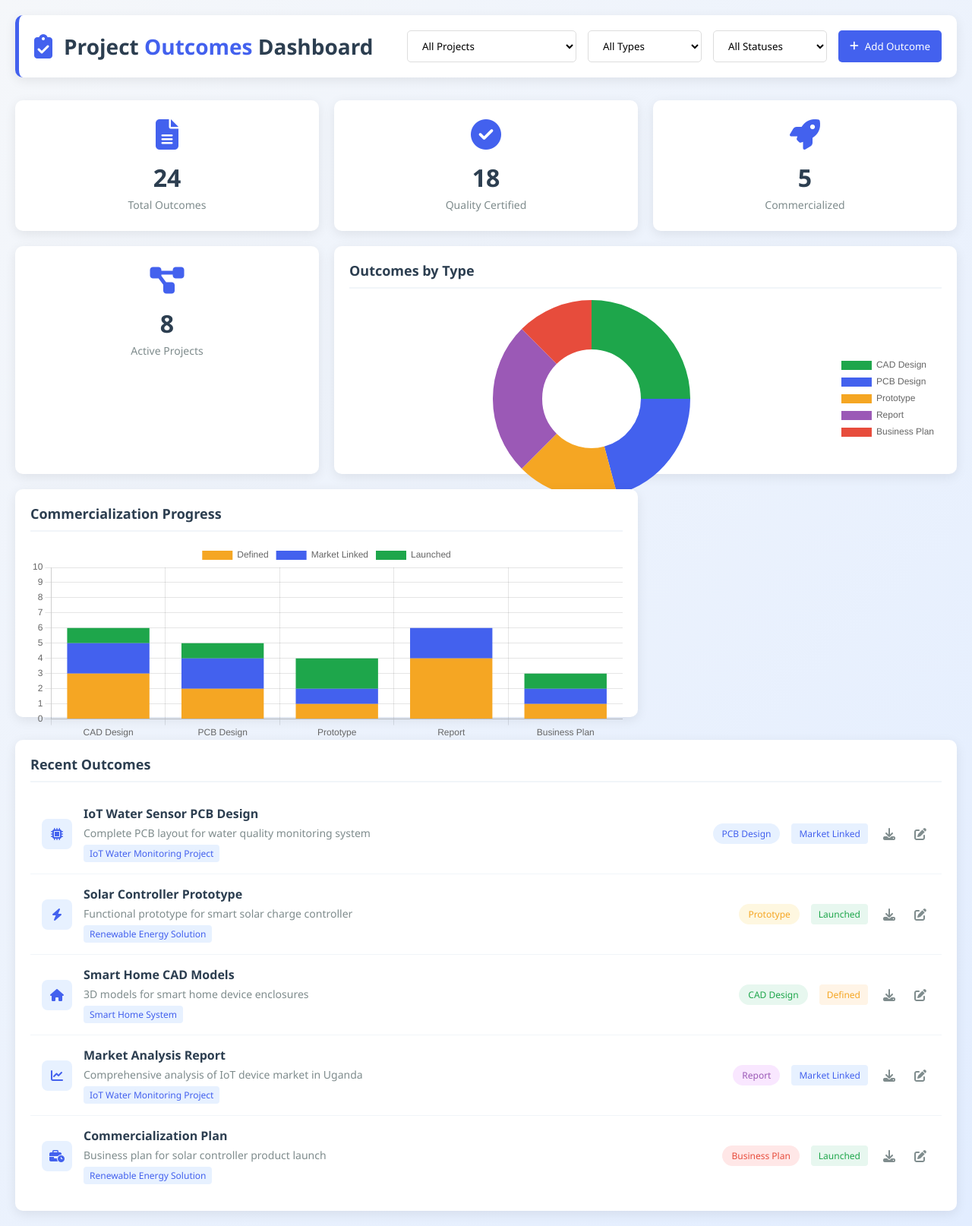
After one commit to MusinguziJ/capstone-project, a Django app: page /projects/outcomes/ in a window 1280 px wide. The commit adds this page. Shown: the whole page at 76% size. Run offline with Django 5.2, Linux system fonts and the light colour scheme; the visitor is signed in with stand-in values (Sample User, id 1).

Commit message:
outcomes dashbpard added

```diff
--- /dev/null
+++ b/projects/templates/projects/outcomes_dashboard.html
@@ -0,0 +1,576 @@
+<!DOCTYPE html>
+<html lang="en">
+<head>
+    <meta charset="UTF-8">
+    <meta name="viewport" content="width=device-width, initial-scale=1.0">
+    <title>Project Outcomes Management</title>
+    <link rel="stylesheet" href="https://cdnjs.cloudflare.com/ajax/libs/font-awesome/6.4.0/css/all.min.css">
+    <script src="https://cdn.jsdelivr.net/npm/chart.js"></script>
+    <style>
+        * {
+            margin: 0;
+            padding: 0;
+            box-sizing: border-box;
+            font-family: 'Segoe UI', Tahoma, Geneva, Verdana, sans-serif;
+        }
+
+        body {
+            background: linear-gradient(135deg, #f5f7fa 0%, #e2edff 100%);
+            color: #2c3e50;
+            min-height: 100vh;
+            padding: 20px;
+        }
+
+        .container {
+            max-width: 1400px;
+            margin: 0 auto;
+        }
+
+        header {
+            display: flex;
+            justify-content: space-between;
+            align-items: center;
+            margin-bottom: 30px;
+            padding: 20px;
+            background: white;
+            border-radius: 10px;
+            box-shadow: 0 4px 15px rgba(0, 0, 0, 0.08);
+            border-left: 5px solid #4361ee;
+        }
+
+        .logo {
+            display: flex;
+            align-items: center;
+        }
+
+        .logo i {
+            font-size: 32px;
+            color: #4361ee;
+            margin-right: 15px;
+        }
+
+        .logo h1 {
+            font-weight: 700;
+            color: #2c3e50;
+            font-size: 28px;
+        }
+
+        .logo span {
+            color: #4361ee;
+        }
+
+        .filters {
+            display: flex;
+            gap: 15px;
+        }
+
+        select, button {
+            padding: 10px 15px;
+            border: 1px solid #ddd;
+            border-radius: 5px;
+            background: white;
+            font-weight: 500;
+            cursor: pointer;
+            transition: all 0.3s ease;
+        }
+
+        select {
+            min-width: 150px;
+        }
+
+        button {
+            background: #4361ee;
+            color: white;
+            border: none;
+            display: flex;
+            align-items: center;
+            gap: 8px;
+        }
+
+        button:hover {
+            background: #3a56d4;
+            transform: translateY(-2px);
+            box-shadow: 0 4px 8px rgba(67, 97, 238, 0.2);
+        }
+
+        .dashboard {
+            display: grid;
+            grid-template-columns: repeat(auto-fit, minmax(300px, 1fr));
+            gap: 20px;
+            margin-bottom: 30px;
+        }
+
+        .card {
+            background: white;
+            border-radius: 10px;
+            padding: 20px;
+            box-shadow: 0 4px 15px rgba(0, 0, 0, 0.08);
+            transition: transform 0.3s ease;
+        }
+
+        .card:hover {
+            transform: translateY(-5px);
+        }
+
+        .stat-card {
+            display: flex;
+            flex-direction: column;
+            align-items: center;
+            text-align: center;
+            padding: 25px 15px;
+        }
+
+        .stat-card i {
+            font-size: 40px;
+            margin-bottom: 15px;
+            color: #4361ee;
+        }
+
+        .stat-card h2 {
+            font-size: 32px;
+            margin-bottom: 5px;
+            color: #2c3e50;
+        }
+
+        .stat-card p {
+            color: #7f8c8d;
+            font-size: 14px;
+        }
+
+        .chart-container {
+            position: relative;
+            height: 300px;
+            grid-column: span 2;
+        }
+
+        h3 {
+            margin-bottom: 15px;
+            color: #2c3e50;
+            font-size: 18px;
+            padding-bottom: 10px;
+            border-bottom: 2px solid #f1f5f9;
+        }
+
+        .outcomes-list {
+            margin-top: 30px;
+        }
+
+        .outcome-item {
+            display: flex;
+            justify-content: space-between;
+            align-items: center;
+            padding: 15px;
+            border-bottom: 1px solid #f1f5f9;
+            transition: background 0.3s ease;
+        }
+
+        .outcome-item:hover {
+            background: #f8fafc;
+        }
+
+        .outcome-item:last-child {
+            border-bottom: none;
+        }
+
+        .outcome-info {
+            display: flex;
+            align-items: center;
+            flex: 1;
+        }
+
+        .outcome-icon {
+            width: 40px;
+            height: 40px;
+            border-radius: 8px;
+            background: #e7f1ff;
+            display: flex;
+            align-items: center;
+            justify-content: center;
+            margin-right: 15px;
+            color: #4361ee;
+        }
+
+        .outcome-details {
+            flex: 1;
+        }
+
+        .outcome-title {
+            font-weight: 600;
+            color: #2c3e50;
+            margin-bottom: 5px;
+        }
+
+        .outcome-desc {
+            color: #7f8c8d;
+            font-size: 14px;
+            margin-bottom: 5px;
+        }
+
+        .outcome-project {
+            font-size: 12px;
+            color: #4361ee;
+            background: #e7f1ff;
+            padding: 3px 8px;
+            border-radius: 4px;
+            display: inline-block;
+        }
+
+        .outcome-meta {
+            display: flex;
+            align-items: center;
+            gap: 15px;
+        }
+
+        .outcome-type {
+            padding: 5px 12px;
+            border-radius: 20px;
+            font-size: 12px;
+            font-weight: 500;
+        }
+
+        .type-cad {
+            background: #e7f7ef;
+            color: #1ea64b;
+        }
+
+        .type-pcb {
+            background: #e7f1ff;
+            color: #4361ee;
+        }
+
+        .type-prototype {
+            background: #fef7e0;
+            color: #f5a623;
+        }
+
+        .type-report {
+            background: #f9e7ff;
+            color: #9b59b6;
+        }
+
+        .type-business {
+            background: #ffe7e7;
+            color: #e74c3c;
+        }
+
+        .commercial-status {
+            font-size: 12px;
+            padding: 5px 10px;
+            border-radius: 4px;
+            font-weight: 500;
+        }
+
+        .status-defined {
+            background: #fff4e6;
+            color: #f5a623;
+        }
+
+        .status-linked {
+            background: #e7f1ff;
+            color: #4361ee;
+        }
+
+        .status-launched {
+            background: #e7f7ef;
+            color: #1ea64b;
+        }
+
+        .action-btn {
+            background: none;
+            border: none;
+            color: #7f8c8d;
+            cursor: pointer;
+            font-size: 16px;
+            padding: 5px;
+            transition: color 0.3s ease;
+        }
+
+        .action-btn:hover {
+            color: #4361ee;
+        }
+
+        @media (max-width: 768px) {
+            .dashboard {
+                grid-template-columns: 1fr;
+            }
+
+            .chart-container {
+                grid-column: span 1;
+            }
+
+            header {
+                flex-direction: column;
+                gap: 15px;
+            }
+
+            .filters {
+                width: 100%;
+                flex-wrap: wrap;
+            }
+
+            .outcome-item {
+                flex-direction: column;
+                align-items: flex-start;
+                gap: 15px;
+            }
+
+            .outcome-meta {
+                width: 100%;
+                justify-content: space-between;
+            }
+        }
+    </style>
+</head>
+<body>
+    <div class="container">
+        <header>
+            <div class="logo">
+                <i class="fas fa-clipboard-check"></i>
+                <h1>Project <span>Outcomes</span> Dashboard</h1>
+            </div>
+            <div class="filters">
+                <select id="project-filter">
+                    <option>All Projects</option>
+                    <option>IoT Water Monitoring</option>
+                    <option>Smart Home System</option>
+                    <option>Renewable Energy Solution</option>
+                </select>
+                <select id="type-filter">
+                    <option>All Types</option>
+                    <option>CAD Design</option>
+                    <option>PCB Design</option>
+                    <option>Prototype</option>
+                    <option>Report</option>
+                    <option>Business Plan</option>
+                </select>
+                <select id="status-filter">
+                    <option>All Statuses</option>
+                    <option>Defined</option>
+                    <option>Market Linked</option>
+                    <option>Launched</option>
+                </select>
+                <button id="add-outcome-btn">
+                    <i class="fas fa-plus"></i> Add Outcome
+                </button>
+            </div>
+        </header>
+
+        <div class="dashboard">
+            <div class="card stat-card">
+                <i class="fas fa-file-alt"></i>
+                <h2 id="total-outcomes">24</h2>
+                <p>Total Outcomes</p>
+            </div>
+
+            <div class="card stat-card">
+                <i class="fas fa-check-circle"></i>
+                <h2 id="certified">18</h2>
+                <p>Quality Certified</p>
+            </div>
+
+            <div class="card stat-card">
+                <i class="fas fa-rocket"></i>
+                <h2 id="commercialized">5</h2>
+                <p>Commercialized</p>
+            </div>
+
+            <div class="card stat-card">
+                <i class="fas fa-project-diagram"></i>
+                <h2 id="projects">8</h2>
+                <p>Active Projects</p>
+            </div>
+
+            <div class="card chart-container">
+                <h3>Outcomes by Type</h3>
+                <canvas id="type-chart"></canvas>
+            </div>
+
+            <div class="card chart-container">
+                <h3>Commercialization Progress</h3>
+                <canvas id="commercial-chart"></canvas>
+            </div>
+        </div>
+
+        <div class="card outcomes-list">
+            <h3>Recent Outcomes</h3>
+            <div class="outcome-item">
+                <div class="outcome-info">
+                    <div class="outcome-icon">
+                        <i class="fas fa-microchip"></i>
+                    </div>
+                    <div class="outcome-details">
+                        <div class="outcome-title">IoT Water Sensor PCB Design</div>
+                        <div class="outcome-desc">Complete PCB layout for water quality monitoring system</div>
+                        <div class="outcome-project">IoT Water Monitoring Project</div>
+                    </div>
+                </div>
+                <div class="outcome-meta">
+                    <div class="outcome-type type-pcb">PCB Design</div>
+                    <div class="commercial-status status-linked">Market Linked</div>
+                    <button class="action-btn"><i class="fas fa-download"></i></button>
+                    <button class="action-btn"><i class="fas fa-edit"></i></button>
+                </div>
+            </div>
+            <div class="outcome-item">
+                <div class="outcome-info">
+                    <div class="outcome-icon">
+                        <i class="fas fa-bolt"></i>
+                    </div>
+                    <div class="outcome-details">
+                        <div class="outcome-title">Solar Controller Prototype</div>
+                        <div class="outcome-desc">Functional prototype for smart solar charge controller</div>
+                        <div class="outcome-project">Renewable Energy Solution</div>
+                    </div>
+                </div>
+                <div class="outcome-meta">
+                    <div class="outcome-type type-prototype">Prototype</div>
+                    <div class="commercial-status status-launched">Launched</div>
+                    <button class="action-btn"><i class="fas fa-download"></i></button>
+                    <button class="action-btn"><i class="fas fa-edit"></i></button>
+                </div>
+            </div>
+            <div class="outcome-item">
+                <div class="outcome-info">
+                    <div class="outcome-icon">
+                        <i class="fas fa-home"></i>
+                    </div>
+                    <div class="outcome-details">
+                        <div class="outcome-title">Smart Home CAD Models</div>
+                        <div class="outcome-desc">3D models for smart home device enclosures</div>
+                        <div class="outcome-project">Smart Home System</div>
+                    </div>
+                </div>
+                <div class="outcome-meta">
+                    <div class="outcome-type type-cad">CAD Design</div>
+                    <div class="commercial-status status-defined">Defined</div>
+                    <button class="action-btn"><i class="fas fa-download"></i></button>
+                    <button class="action-btn"><i class="fas fa-edit"></i></button>
+                </div>
+            </div>
+            <div class="outcome-item">
+                <div class="outcome-info">
+                    <div class="outcome-icon">
+                        <i class="fas fa-chart-line"></i>
+                    </div>
+                    <div class="outcome-details">
+                        <div class="outcome-title">Market Analysis Report</div>
+                        <div class="outcome-desc">Comprehensive analysis of IoT device market in Uganda</div>
+                        <div class="outcome-project">IoT Water Monitoring Project</div>
+                    </div>
+                </div>
+                <div class="outcome-meta">
+                    <div class="outcome-type type-report">Report</div>
+                    <div class="commercial-status status-linked">Market Linked</div>
+                    <button class="action-btn"><i class="fas fa-download"></i></button>
+                    <button class="action-btn"><i class="fas fa-edit"></i></button>
+                </div>
+            </div>
+            <div class="outcome-item">
+                <div class="outcome-info">
+                    <div class="outcome-icon">
+                        <i class="fas fa-business-time"></i>
+                    </div>
+                    <div class="outcome-details">
+                        <div class="outcome-title">Commercialization Plan</div>
+                        <div class="outcome-desc">Business plan for solar controller product launch</div>
+                        <div class="outcome-project">Renewable Energy Solution</div>
+                    </div>
+                </div>
+                <div class="outcome-meta">
+                    <div class="outcome-type type-business">Business Plan</div>
+                    <div class="commercial-status status-launched">Launched</div>
+                    <button class="action-btn"><i class="fas fa-download"></i></button>
+                    <button class="action-btn"><i class="fas fa-edit"></i></button>
+                </div>
+            </div>
+        </div>
+    </div>
+
+    <script>
+        document.addEventListener('DOMContentLoaded', function() {
+            // Type Chart
+            const typeCtx = document.getElementById('type-chart').getContext('2d');
+            const typeChart = new Chart(typeCtx, {
+                type: 'doughnut',
+                data: {
+                    labels: ['CAD Design', 'PCB Design', 'Prototype', 'Report', 'Business Plan'],
+                    datasets: [{
+                        data: [6, 5, 4, 6, 3],
+                        backgroundColor: [
+                            '#1ea64b',
+                            '#4361ee',
+                            '#f5a623',
+                            '#9b59b6',
+                            '#e74c3c'
+                        ],
+                        borderWidth: 0
+                    }]
+                },
+                options: {
+                    responsive: true,
+                    maintainAspectRatio: false,
+                    plugins: {
+                        legend: {
+                            position: 'right',
+                        }
+                    }
+                }
+            });
+
+            // Commercialization Chart
+            const commercialCtx = document.getElementById('commercial-chart').getContext('2d');
+            const commercialChart = new Chart(commercialCtx, {
+                type: 'bar',
+                data: {
+                    labels: ['CAD Design', 'PCB Design', 'Prototype', 'Report', 'Business Plan'],
+                    datasets: [
+                        {
+                            label: 'Defined',
+                            data: [3, 2, 1, 4, 1],
+                            backgroundColor: '#f5a623',
+                        },
+                        {
+                            label: 'Market Linked',
+                            data: [2, 2, 1, 2, 1],
+                            backgroundColor: '#4361ee',
+                        },
+                        {
+                            label: 'Launched',
+                            data: [1, 1, 2, 0, 1],
+                            backgroundColor: '#1ea64b',
+                        }
+                    ]
+                },
+                options: {
+                    responsive: true,
+                    maintainAspectRatio: false,
+                    scales: {
+                        x: {
+                            stacked: true,
+                        },
+                        y: {
+                            stacked: true,
+                            beginAtZero: true,
+                            max: 10
+                        }
+                    }
+                }
+            });
+
+            // Add outcome button functionality
+            document.getElementById('add-outcome-btn').addEventListener('click', function() {
+                alert('This would open a form to add a new outcome with fields for:\n\n- Title\n- Description\n- Related Project\n- Outcome Type\n- Artifact Link/Upload\n- Quality Certification\n- Commercialization Status');
+            });
+
+            // Filter functionality
+            const filters = document.querySelectorAll('select');
+            filters.forEach(filter => {
+                filter.addEventListener('change', function() {
+                    // In a real app, this would filter the outcomes
+                    console.log(`Filter changed: ${this.id} to ${this.value}`);
+                });
+            });
+        });
+    </script>
+</body>
+</html>
--- a/projects/urls.py
+++ b/projects/urls.py
@@ -9,5 +9,6 @@ urlpatterns = [
     path('new/', views.project_create, name='create'),
     path('<int:pk>/edit/', views.project_update, name='update'),
     path('<int:pk>/delete/', views.project_delete, name='delete'),
-    path('<int:project_pk>/remove-participant/<int:participant_pk>/', views.remove_participant, name='remove_participant')
+    path('<int:project_pk>/remove-participant/<int:participant_pk>/', views.remove_participant, name='remove_participant'),  # Added missing comma here
+    path('outcomes/', views.outcomes_dashboard, name='outcomes_dashboard'),
 ]
--- a/projects/views.py
+++ b/projects/views.py
@@ -2,6 +2,7 @@ from django.shortcuts import render, get_object_or_404, redirect
 from .models import Project, ProjectParticipant
 from .forms import ProjectForm, ProjectParticipantForm
 from participants.models import Participant
+from django.contrib.auth.decorators import login_required
 
 def project_list(request):
     projects = Project.objects.all().select_related('program', 'facility')
@@ -74,3 +75,14 @@ def remove_participant(request, project_pk, participant_pk):
         'project': project,
         'participant': participant
     })
+
+
+@login_required
+def outcomes_dashboard(request):
+    """
+    View for displaying project outcomes dashboard
+    """
+    context = {
+        'page_title': 'Project Outcomes Dashboard'
+    }
+    return render(request, 'projects/outcomes_dashboard.html', context)
```
Also changed, not shown: projects/templates/projects/project_list.html (+8 -1 lines).
